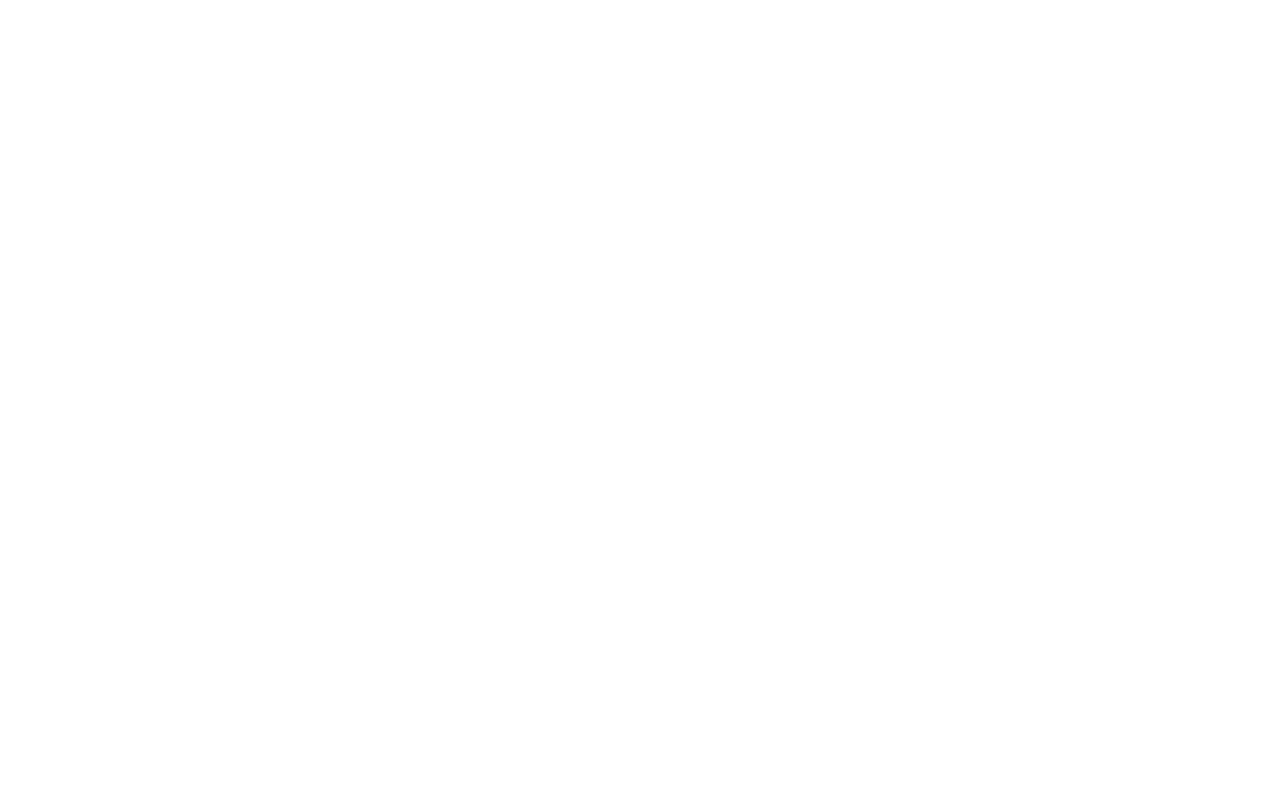
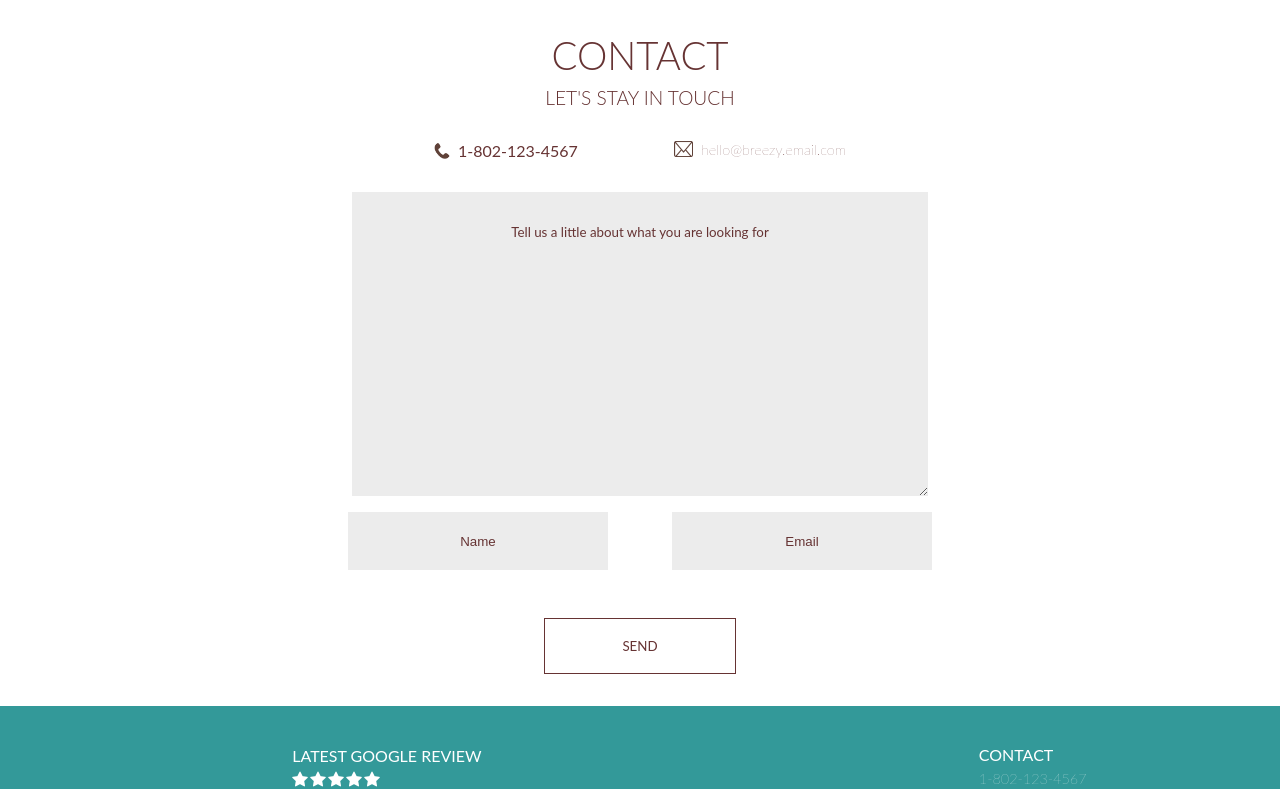
Before and after one commit to mgulenko/breezy, a React (Create React App) app in the folder breezy-v1/: page / in a window 1280 px wide. Shown: the top 789 px of the page. Built offline with nearby package versions, Linux system fonts and the light colour scheme.

Commit message:
Implemented body of the contact page

```diff
--- a/breezy-v1/src/App.js
+++ b/breezy-v1/src/App.js
@@ -8,7 +8,7 @@
 {
   state =
   {
-    currentPage : PageType.HomePage
+    currentPage : PageType.ContactPage
   }
 
   render()
--- a/breezy-v1/src/Definitions.js
+++ b/breezy-v1/src/Definitions.js
@@ -13,7 +13,7 @@
     SecondaryColor          : '#29d3c6',
     SecondaryVariantColor   : '#00CCBB',
     BackgroundColor         : '#FFFFFF',
-    BackgroundVariantColor  : '#FFFFFF',
+    BackgroundVariantColor  : '#ECECEC',
     OnPrimaryColor          : '#FFFFFF',
     OnSecondaryColor        : '#FFFFFF',
     OnBackgroundColor       : '#663333'
--- a/breezy-v1/src/contact_page/ContactPage.js
+++ b/breezy-v1/src/contact_page/ContactPage.js
@@ -1,12 +1,15 @@
 import React from 'react';
+import FooterComponent from '../shared_components/footer/FooterComponent';
+import ContactComponent from '../shared_components/contact/ContactComponent';
 
-const mainPageComponent = (props)=>
+const contactPageComponent = (props)=>
 {
     return(
         <div>
-            Contact
+            <ContactComponent contactPage={true}/>
+            <FooterComponent/>
         </div>
     );
 }
 
-export default mainPageComponent;
+export default contactPageComponent;
--- a/breezy-v1/src/shared_components/contact/ContactComponent.js
+++ b/breezy-v1/src/shared_components/contact/ContactComponent.js
@@ -1,20 +1,22 @@
 import React from 'react';
 import './ContactComponent.css'
 import { Palette } from '../../Definitions';
-import ImgPhone from '../../res/icons/phone-icon.png'
-import ImgEmail from '../../res/icons/email-icon.png'
+import ImgPhone from '../../res/icons/phone-icon.png';
+import ImgEmail from '../../res/icons/email-icon.png';
+import ImgPhoneDark from '../../res/icons/phone-icon-dark.png'
+import ImgEmailDark from '../../res/icons/email-icon-dark.png'
 
 const contactComponent = (props)=>
 {
     //main cotainer styles
-    const styleContainer =
+    let styleContainer =
     {
         backgroundColor     : Palette.SecondaryColor,
         color               : Palette.OnSecondaryColor,
     };
 
     //link styles
-    const styleLink =
+    let styleLink =
     {
         color: Palette.OnSecondaryColor,
         textDecoration: 'none',
@@ -28,11 +30,28 @@
          marginTop: '3rem'
      };
 
-     const styleEdit =
+     let styleEdit =
      {
          backgroundColor    : Palette.SecondaryVariantColor,
          color              : Palette.OnSecondaryColor
      }
+
+     let btnClassName = "buttonOnPrimeLrg";
+     let imgPhoneSrc = ImgPhone;
+     let imgEmailSrc = ImgEmail;
+     // apply color scheme for the cobtact page
+     if(props.contactPage)
+     {
+        styleContainer.backgroundColor = Palette.BackgroundColor;
+        styleContainer.color           = Palette.OnBackgroundColor;
+        styleLink.color                = Palette.OnBackgroundColor;
+        styleEdit.backgroundColor      = Palette.BackgroundVariantColor;
+        styleEdit.color                = Palette.OnBackgroundColor;
+        btnClassName                   = "buttonOnBkgLrg";
+        imgPhoneSrc                    = ImgPhoneDark;
+        imgEmailSrc                    = ImgEmailDark;
+     }
+
     //define styles for logo images
     const styleImgPhone =
     {
@@ -55,11 +74,11 @@
             <div className="contactHeader">CONTACT</div>
             <div className="contactSubHeader">LET'S STAY IN TOUCH</div>
             <div className="contactInfoContainer">
-                <img src={ImgPhone} style = {styleImgPhone} alt="" />
+                <img src={imgPhoneSrc} style = {styleImgPhone} alt="" />
                 <div>
                     1-802-123-4567
                 </div>
-                <img src={ImgEmail} style = {styleImgEmail} alt="" />
+                <img src={imgEmailSrc} style = {styleImgEmail} alt="" />
                 <a className="footerSectionItem" href="mailto: hello@breezy.email.com" style={styleLink}>hello@breezy.email.com</a>
             </div>
             <textarea className="contactTextArea" style={styleEdit}>Tell us a little about what you are looking for</textarea>
@@ -67,7 +86,7 @@
                  <input type="text" style={styleEdit} name="name"  value="Name"/>
                  <input type="text" style={styleEdit} name="email" value="Email"/>
             </div>
-            <button className="buttonOnPrimeLrg" style = {styleButton}>SEND</button>
+            <button className={btnClassName} style = {styleButton}>SEND</button>
         </div>
     );
 }
```
Also changed, not shown: breezy-v1/src/res/icons/email-icon-dark.png (added), breezy-v1/src/res/icons/phone-icon-dark.png (added).
